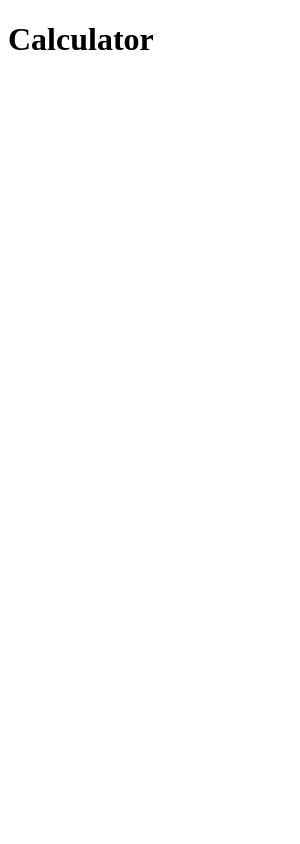
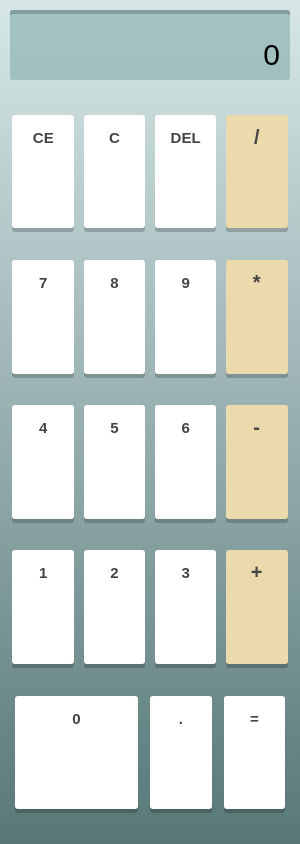
Before and after one commit to Somtozech/Calculator, an Electron app: page src/index.html in a window 300 px wide. Drawn offline with Linux system fonts and the light colour scheme.

Commit message:
Added UI design

```diff
--- a/main.js
+++ b/main.js
@@ -6,9 +6,9 @@ let calcWindow;
 
 function createWindow() {
   calcWindow = new BrowserWindow({
-    width: 350,
-    height: 350,
-    maxHeight: 350,
+    width: 300,
+    height: 400,
+    maxHeight: 400,
     maxWidth: 350
   });
 
--- a/src/index.html
+++ b/src/index.html
@@ -4,9 +4,34 @@
     <meta charset="UTF-8" />
     <meta name="viewport" content="width=device-width, initial-scale=1.0" />
     <meta http-equiv="X-UA-Compatible" content="ie=edge" />
+    <link rel="stylesheet" href="style.css" />
     <title>Calculator</title>
   </head>
   <body>
-    <h1>Calculator</h1>
+    <div id="calculator">
+      <div id="screen">0</div>
+
+      <div id="keys">
+        <div>CE</div>
+        <div>C</div>
+        <div>DEL</div>
+        <div class="operators">/</div>
+        <div>7</div>
+        <div>8</div>
+        <div>9</div>
+        <div class="operators">*</div>
+        <div>4</div>
+        <div>5</div>
+        <div>6</div>
+        <div class="operators">-</div>
+        <div>1</div>
+        <div>2</div>
+        <div>3</div>
+        <div class="operators">+</div>
+        <div class="w-4">0</div>
+        <div>.</div>
+        <div >=</div>
+      </div>
+    </div>
   </body>
 </html>
--- /dev/null
+++ b/src/style.css
@@ -0,0 +1,77 @@
+* {
+  margin: 0;
+  padding: 0;
+}
+
+body,
+html {
+  height: 100%;
+  width: 100%;
+  overflow: hidden;
+  font: caption;
+  font-size: 15px;
+  font-weight: 600;
+}
+
+#calculator {
+  height: 100%;
+  display: flex;
+  flex-direction: column;
+  background: linear-gradient(#d7e7e7, #587777);
+}
+
+#screen {
+  background: #6f9ea07a;
+  height: 50px;
+  margin: 10px 10px 0px 10px;
+  width: auto;
+  border-radius: 3px;
+  text-align: right;
+  padding: 10px;
+  line-height: 70px;
+  font-size: 30px;
+  font-weight: 400;
+  box-shadow: inset 0 4px rgba(0, 0, 0, 0.2);
+}
+
+#keys {
+  flex: 1;
+  padding: 1%;
+  display: flex;
+  flex-wrap: wrap;
+  align-content: flex-start;
+  justify-content: space-evenly;
+  align-content: space-evenly;
+}
+
+#keys div {
+  width: 21%;
+  height: 15%;
+  background: #fff;
+  border-radius: 3px;
+  box-shadow: 0 4px rgba(0, 0, 0, 0.2);
+  text-align: center;
+  line-height: 45px;
+  user-select: none;
+  -webkit-user-select: none;
+  transition: all 0.3s ease-in-out;
+  color: #444;
+}
+
+#keys div:hover {
+  background: #a8dbdb;
+  color: #000;
+}
+
+#keys div:active {
+  background: #48acaf;
+}
+
+#keys .operators {
+  font-size: 20px;
+  background: #ebdaac;
+}
+
+.w-4 {
+  width: 42% !important;
+}
```
